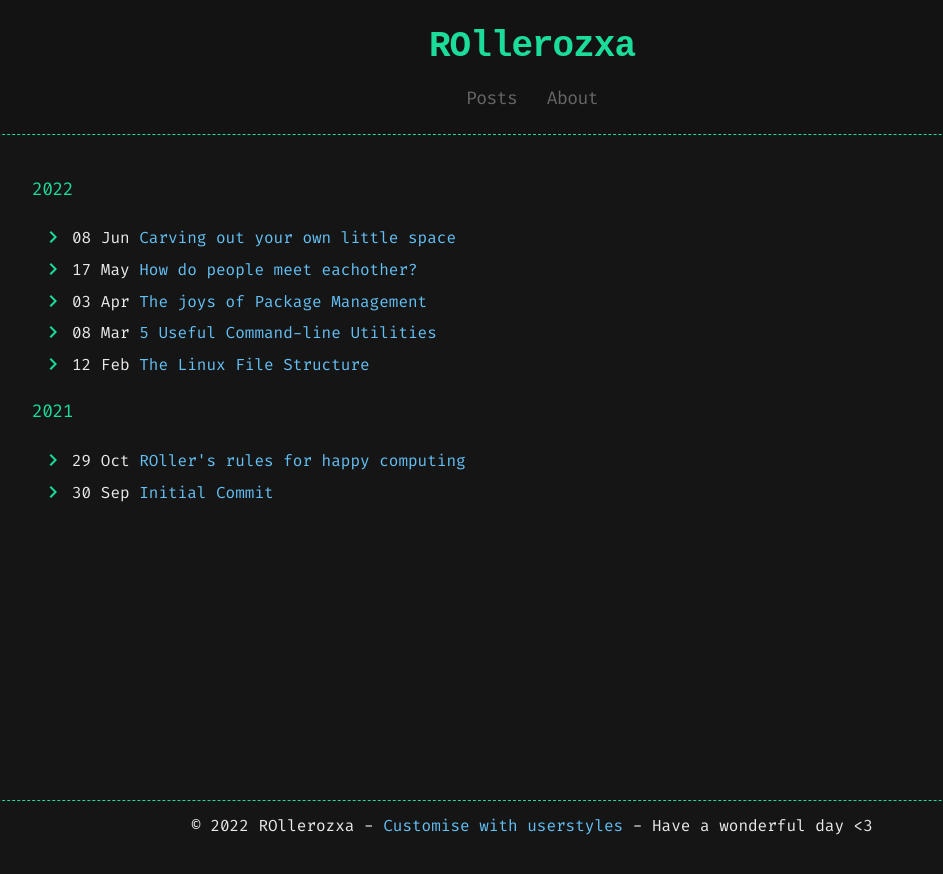
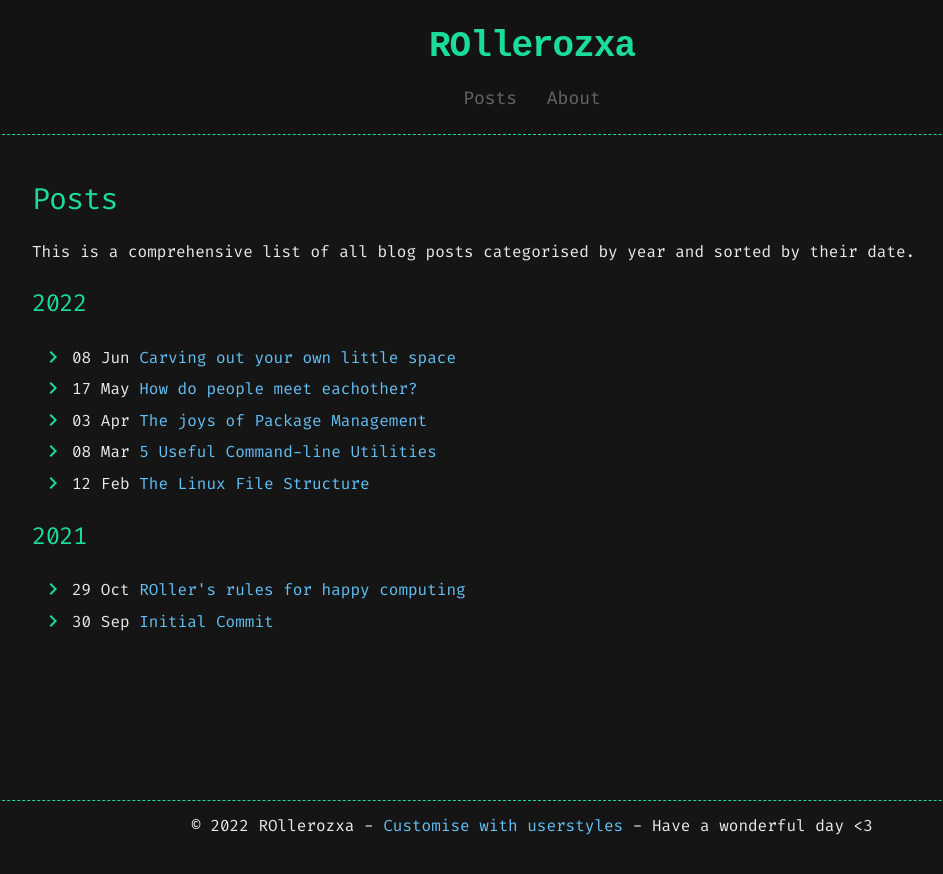
Before and after one commit to rollerozxa/voxelmanip.se, a Jekyll site: the page built from posts.html, in a window 1280 px wide. Shown: the top 874 px of the page, without its empty margins (108-1051 px from the left). Built offline with Jekyll 4.4.1, drawn with Linux system fonts in a browser that asks for light colours; some web fonts are replaced.

Commit message:
Various fixes to the layout HTML

```diff
--- a/_layouts/default.html
+++ b/_layouts/default.html
@@ -1,27 +1,26 @@
 <!DOCTYPE html>
-<html>
+<html lang="en">
 <head>
 	<meta charset="UTF-8">
 	<meta name="viewport" content="width=device-width, initial-scale=1.0, maximum-scale=1">
 
-	<title>{% if page.title %}{{ page.title }}{% else %}{{ site.title }}{% endif %}</title>
+	<title>{% if page.title %}{{ page.title }} - {{ site.title }}{% else %}{{ site.title }}{% endif %}</title>
 
-	<link rel="stylesheet" href="{{ '/assets/style.css' | relative_url }}">
+	<link rel="stylesheet" href="/assets/style.css">
 	<link href="/atom.xml" type="application/atom+xml" rel="alternate" title="ATOM Feed">
 </head>
 <body>
 	<div id="wrapper">
 		<header>
-			<a href="/">
-				<h1>{{ site.title }}</h1>
-			</a>
+			<div class="title"><a href="/">{{ site.title }}</a></div>
 			<div class="links">
-				<a href="{{ '/posts' | relative_url }}"><h2 class="header-link">Posts</h2></a>
-				<a href="{{ '/about' | relative_url }}"><h2 class="header-link">About</h2></a>
+				<span><a href="/posts/">Posts</a></span>
+				<span><a href="/about/">About</a></span>
 
-				{% comment %}<a href="{{ '/atom.xml' | relative_url }}">&nbsp;<img src="{{ 'assets/rss.svg' | relative_url }}" height="14"></a>{% endcomment %}
+				{% comment %}<a href="/atom.xml">&nbsp;<img src="/assets/rss.svg" height="14"></a>{% endcomment %}
 			</div>
 		</header>
+
 		<div class="container">
 			<section id="main_content">
 				{{ content }}
@@ -35,7 +34,7 @@
 			{%- if page == paginator.page -%}
 				<span class="page-item">{{ page }}</span>
 			{%- elsif page == 1 -%}
-				<a href="{{ '/' | relative_url }}" class="page-item">{{ page }}</a>
+				<a href="/" class="page-item">{{ page }}</a>
 			{%- else -%}
 				<a href="{{ site.paginate_path | relative_url | replace: ':num', page }}" class="page-item">{{ page }}</a>
 			{%- endif -%}
--- a/_layouts/post.html
+++ b/_layouts/post.html
@@ -3,6 +3,7 @@
 ---
 <article>
 	<h1>{{ page.title }}</h1>
+	{% if page.subtitle %}<h3>{{ page.subtitle }}</h3>{% endif %}
 	<time datetime="{{ page.date | date_to_xmlschema }}" class="by-line">{{ page.date | date_to_string }}</time>
 	{{ content }}
 </article>
--- a/_sass/base.scss
+++ b/_sass/base.scss
@@ -48,31 +48,33 @@
 	padding: 20px;
 	margin: 0 0 40px 0;
 
-	h1 {
+	.title {
 		font-size: 36px;
 		line-height: 1.5;
 		margin: 0;
 		text-align: center;
 		font-weight: bold;
-		color: $header;
 		letter-spacing: -1px;
 		margin-bottom: 10px;
-	}
 
-	h2 {
-		font-size: 18px;
-		font-weight: 300;
-		color: #666;
+		a {
+			color: $header;
+		}
 	}
 
 	.links {
 		text-align: center;
 		font-weight: bold;
 
-		h2 {
+		span {
 			display: inline;
 			font-weight: 500;
 			margin: 10px;
+			font-size: 18px;
+
+			a {
+				color: #666;
+			}
 		}
 	}
 }
--- a/index.html
+++ b/index.html
@@ -1,6 +1,8 @@
 ---
 layout: default
 ---
+<h1>Latest blog posts</h1>
+
 <ul>
 	{%- for post in paginator.posts -%}
 		<li>
--- a/posts.html
+++ b/posts.html
@@ -2,11 +2,14 @@
 layout: page
 title: Archive
 ---
+<h1>Posts</h1>
+<p>This is a comprehensive list of all blog posts categorised by year and sorted by their date.</p>
+
 {%- assign posts = site.posts -%}
 {%- assign groupedByYear = posts | group_by_exp:"post","post.date | date:'%Y' " -%}
 
 {%- for yearitem in groupedByYear -%}
-	<h3>{{ yearitem.name }}</h3>
+	<h2>{{ yearitem.name }}</h2>
 	<ul>
 		{%- for item in yearitem.items -%}
 			<li>
```
